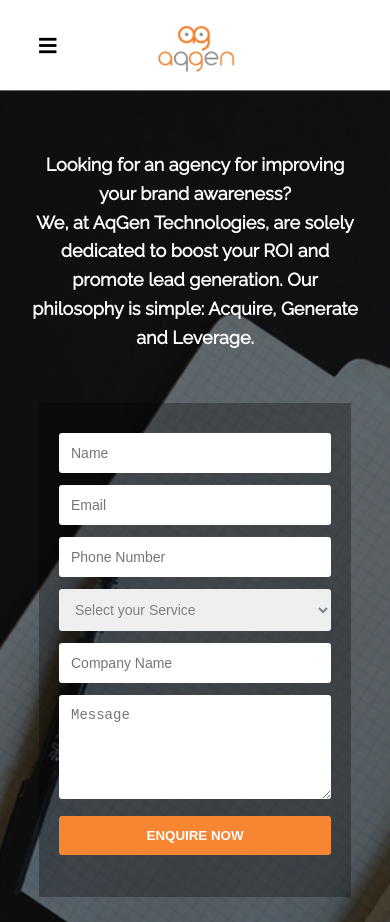
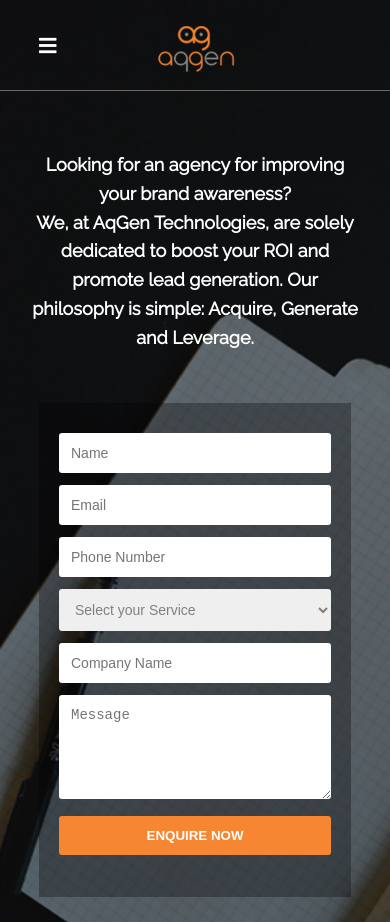
Before and after one commit to Nisha2018/test, a plain HTML site: page index.html in a window 390 px wide. Shown: the top 922 px of the page. Drawn offline with Linux system fonts and the light colour scheme; a web font is replaced by a local one.

Commit message:
modified navbar (mobile view)

```diff
--- a/style.css
+++ b/style.css
@@ -180,7 +180,6 @@ nav:after{
 
 	nav{
 	float: none;
-	background: #fff;
 	height: auto;
 	position: relative;
     }
@@ -204,6 +203,7 @@ nav:after{
         left: 10%;
         font-size: 20px;
         cursor: pointer;
+        color: #fff;
 	}
 
 	.iconbar:hover{
```
